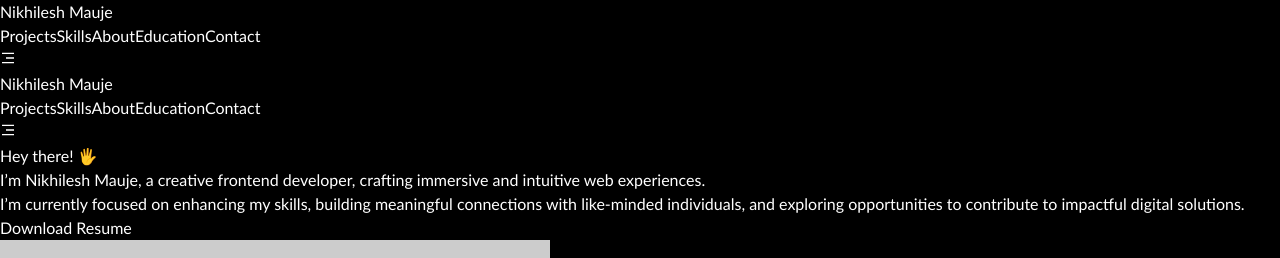
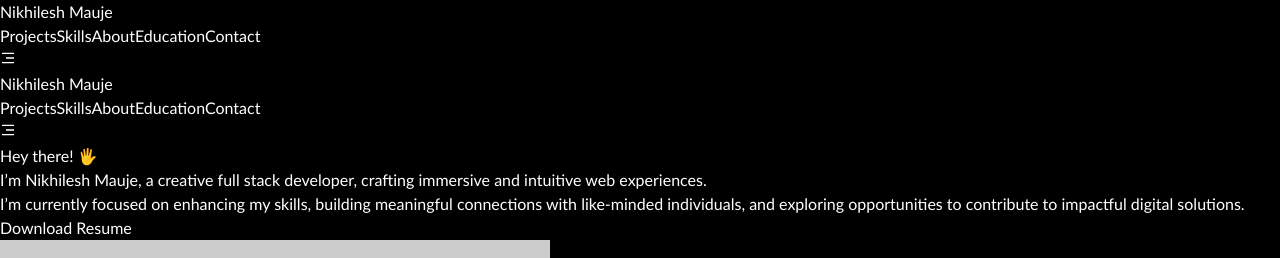
Before and after one commit to Nikhileshmauje/portfolio, a React (Vite) app: page / in a window 1280 px wide. Shown: the top 258 px of the page. Built offline with nearby package versions, Linux system fonts and the light colour scheme.

Commit message:
Update index.js

```diff
--- a/src/constants/index.js
+++ b/src/constants/index.js
@@ -17,7 +17,7 @@ export const LINKS = [
 export const HERO_CONTENT = {
   greeting: "Hey there! 🖐️",
   introduction:
-    "I’m Nikhilesh Mauje, a creative frontend developer, crafting immersive and intuitive web experiences.",
+    "I’m Nikhilesh Mauje, a creative full stack developer, crafting immersive and intuitive web experiences.",
   description:
     "I’m currently focused on enhancing my skills, building meaningful connections with like-minded individuals, and exploring opportunities to contribute to impactful digital solutions.",
   resumeLinkText: "Download Resume",
@@ -65,7 +65,7 @@ export const PROJECTS = [
 
 export const ABOUT_CONTENT = {
   paragraphs: [
-    "I am a dedicated frontend developer with a passion for building modern web applications that are both functional and aesthetically pleasing. Over the years, I have worked on numerous projects ranging from React frontendapplications to full stack Applications, always ensuring high performance and seamless user experiences.",
+    "I am a dedicated frontend developer with a passion for building modern web applications that are both functional and aesthetically pleasing. Over the years, I have worked on numerous projects ranging from React frontend applications to full stack Applications, always ensuring high performance and seamless user experiences.",
     "I specialize in using technologies like React, Next.js, and Tailwind CSS to create responsive and scalable interfaces. My focus is on writing clean, maintainable code while collaborating with cross-functional teams to deliver projects that meet both business goals and user needs. I thrive in environments that challenge me to continuously learn and grow.",
   ],
 };
@@ -74,9 +74,9 @@ export const EDUCATION = [
   {
     yearRange: "2022 — 2026",
     title: "G.H Raisoni College of Engineering, Nagpur",
-    location: "Bachelor of Technology",
+    location: "Bachelor of Technology - Computer Science and Engineering",
     description: [
-      "Current CGPA: 8.33",
+      "Current CGPA: 8.41",
       "Achievement: Finalist in college coding event CODE-O-QUICK",
     ],
   },
```
